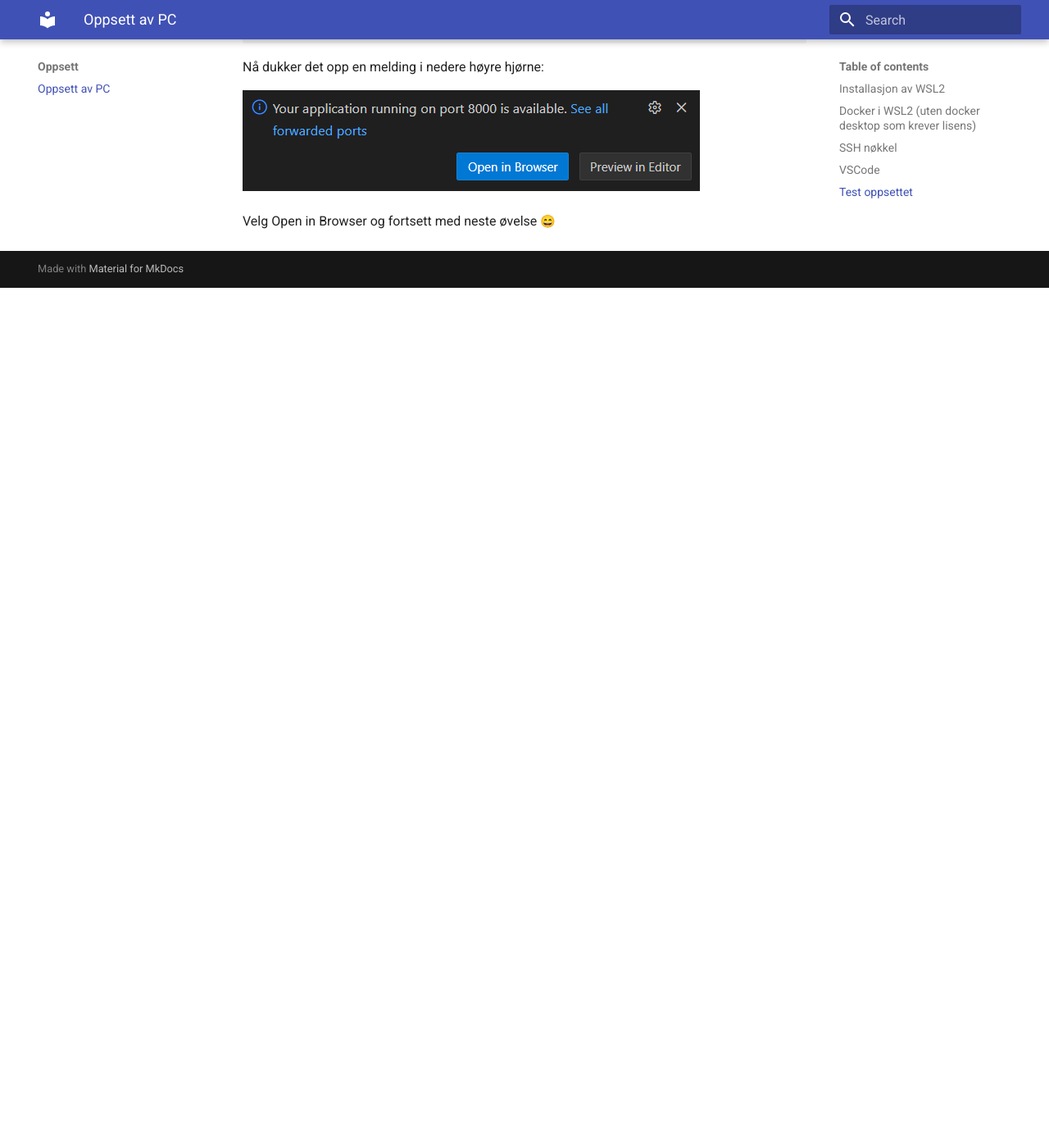
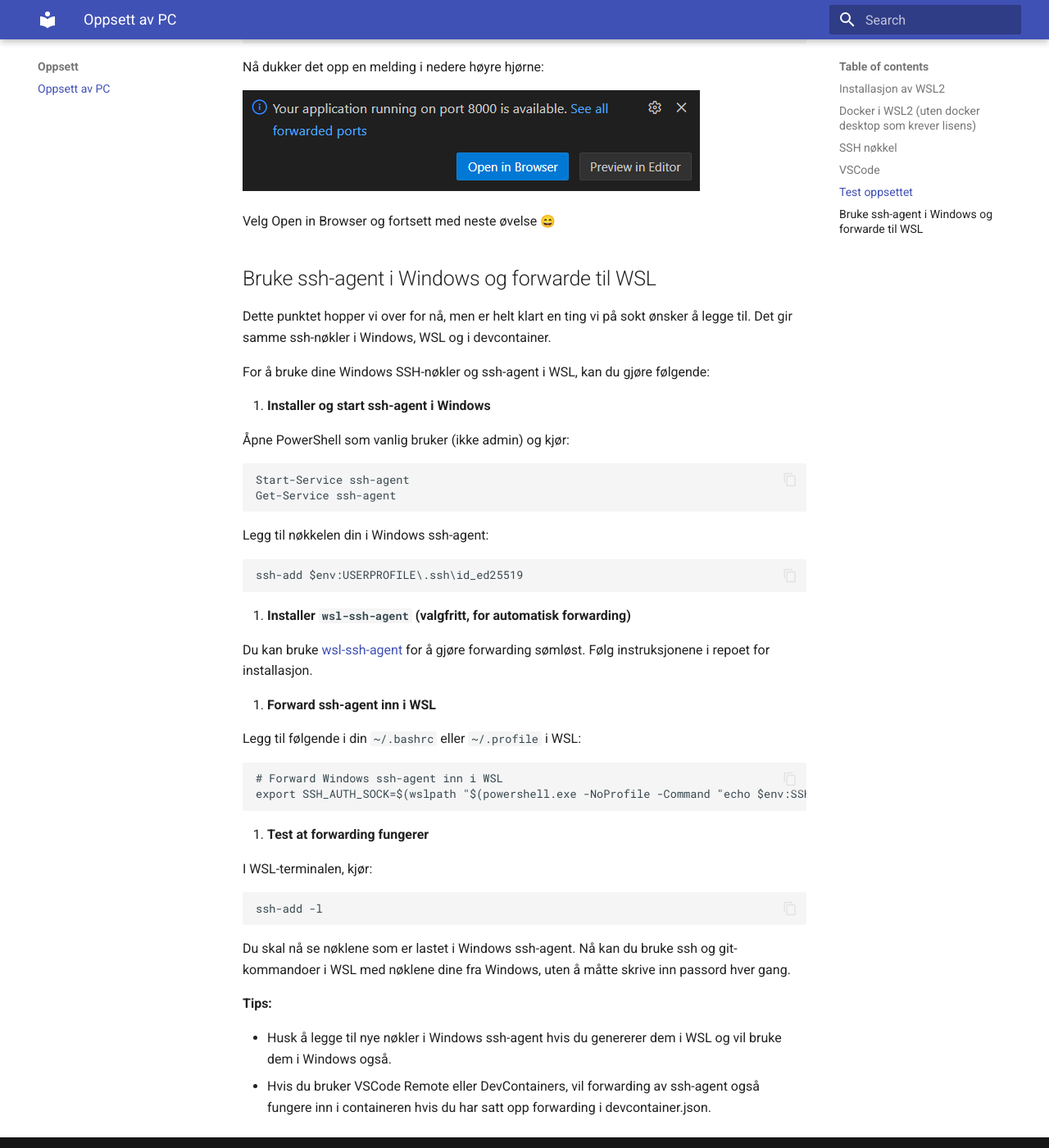
Before and after one commit to aopdal/dev-setup, an MkDocs documentation site: the page built from docs/dev-environment.md, in a window 1280 px wide and 1400 px high, scrolled down 3933 px. Shown: the whole window at 82% size. Built offline with MkDocs 1.6.1 and Material for MkDocs 9.7.7, drawn with Linux system fonts in a browser that asks for light colours; emoji names are drawn with the system emoji font; before the commit the page ends 4284 px from its top, so only the background shows below that.

Commit message:
docs: add description of ssh-agent on windows with forwarding to wsl

````diff
--- a/docs/dev-environment.md
+++ b/docs/dev-environment.md
@@ -190,3 +190,52 @@ Nå dukker det opp en melding i nedere høyre hjørne:
 ![Open mkdocs](images/open-mkdocs.png)
 
 Velg Open in Browser og fortsett med neste øvelse :smile:
+
+## Bruke ssh-agent i Windows og forwarde til WSL
+
+Dette punktet hopper vi over for nå, men er helt klart en ting vi på sokt ønsker å legge til. Det gir samme ssh-nøkler i Windows, WSL og i devcontainer.
+
+For å bruke dine Windows SSH-nøkler og ssh-agent i WSL, kan du gjøre følgende:
+
+1. **Installer og start ssh-agent i Windows**
+
+Åpne PowerShell som vanlig bruker (ikke admin) og kjør:
+
+```powershell
+Start-Service ssh-agent
+Get-Service ssh-agent
+```
+
+Legg til nøkkelen din i Windows ssh-agent:
+
+```powershell
+ssh-add $env:USERPROFILE\.ssh\id_ed25519
+```
+
+2. **Installer `wsl-ssh-agent` (valgfritt, for automatisk forwarding)**
+
+Du kan bruke [wsl-ssh-agent](https://github.com/rupor-github/wsl-ssh-agent) for å gjøre forwarding sømløst. Følg instruksjonene i repoet for installasjon.
+
+3. **Forward ssh-agent inn i WSL**
+
+Legg til følgende i din `~/.bashrc` eller `~/.profile` i WSL:
+
+```bash
+# Forward Windows ssh-agent inn i WSL
+export SSH_AUTH_SOCK=$(wslpath "$(powershell.exe -NoProfile -Command "echo $env:SSH_AUTH_SOCK" | tr -d '\r')")
+```
+
+4. **Test at forwarding fungerer**
+
+I WSL-terminalen, kjør:
+
+```bash
+ssh-add -l
+```
+
+Du skal nå se nøklene som er lastet i Windows ssh-agent. Nå kan du bruke ssh og git-kommandoer i WSL med nøklene dine fra Windows, uten å måtte skrive inn passord hver gang.
+
+**Tips:**
+
+- Husk å legge til nye nøkler i Windows ssh-agent hvis du genererer dem i WSL og vil bruke dem i Windows også.
+- Hvis du bruker VSCode Remote eller DevContainers, vil forwarding av ssh-agent også fungere inn i containeren hvis du har satt opp forwarding i devcontainer.json.
````
